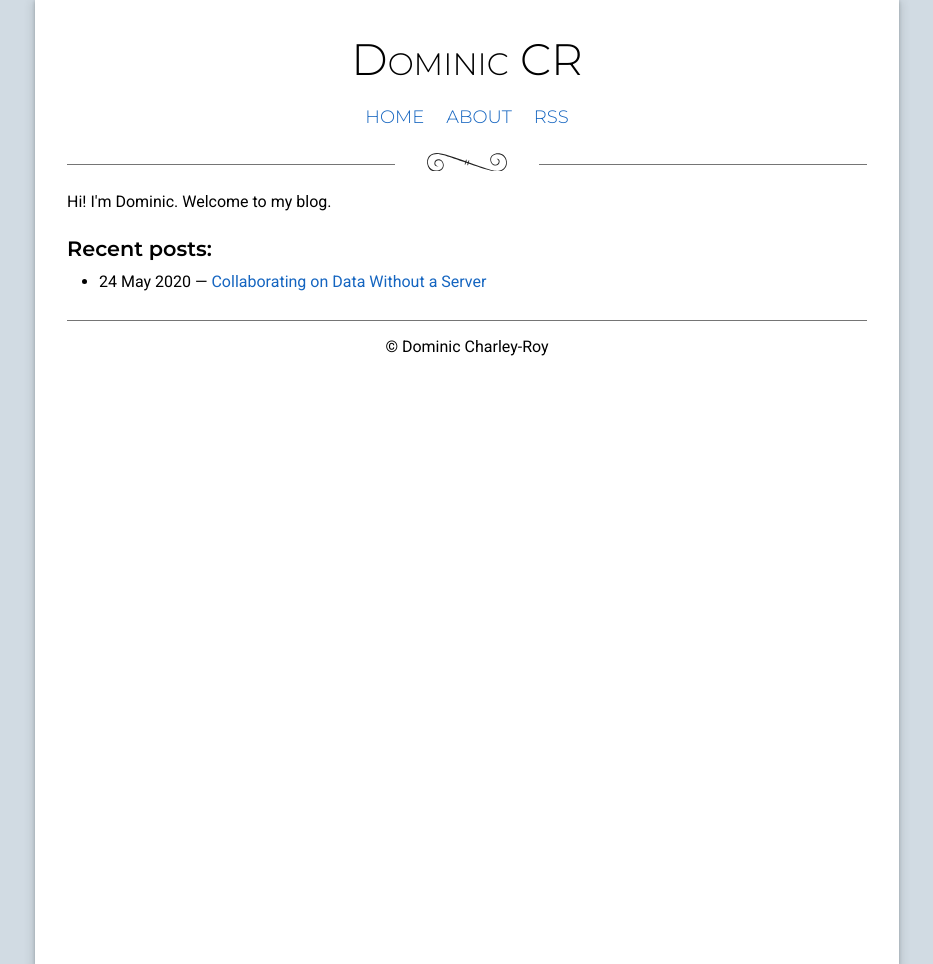
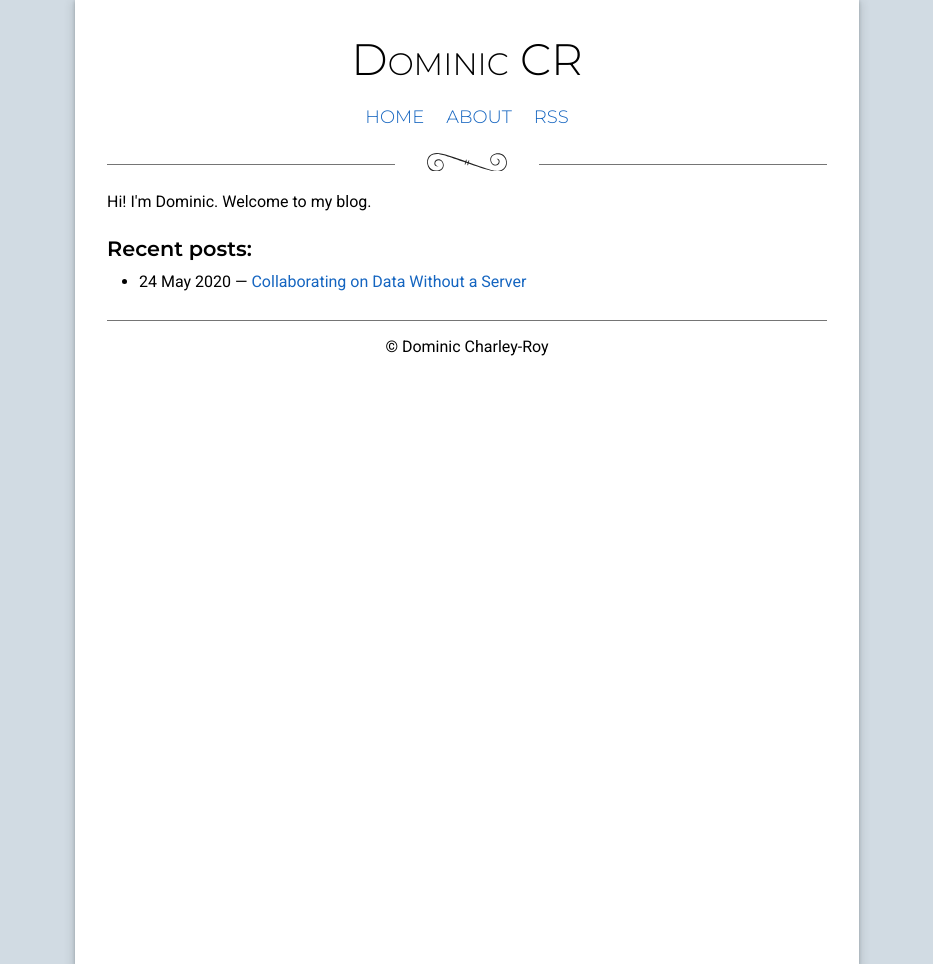
Before and after one commit to jokeofweek/jokeofweek.github.io, a Jekyll site: the page built from index.markdown, in a window 1280 px wide. Shown: the whole page, without its empty margins (173-1106 px from the left). Built offline with Jekyll 4.4.1, drawn with Linux system fonts in a browser that asks for light colours.

Commit message:
Make page width smaller. More readable this way.

```diff
--- a/_sass/main.scss
+++ b/_sass/main.scss
@@ -173,7 +173,7 @@ article ol li {
     box-shadow: 0 1px 3px 0 rgba(60,64,67,0.302), 0 4px 8px 3px rgba(60,64,67,0.149);
     height: auto;
     margin: 0 auto;
-    max-width: 50em;
+    max-width: 45em;
     position: relative;
     width: 85%;
   }
```
